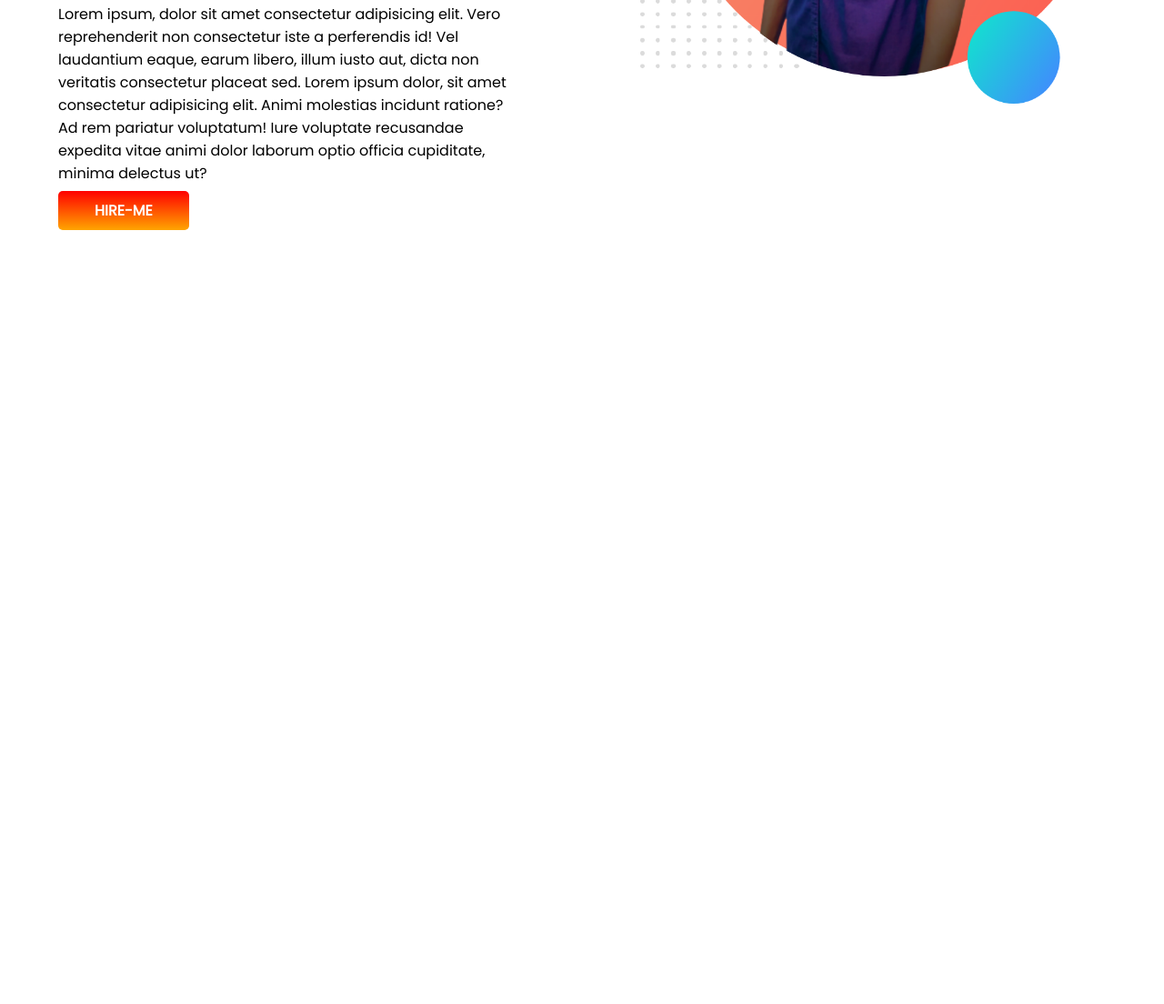
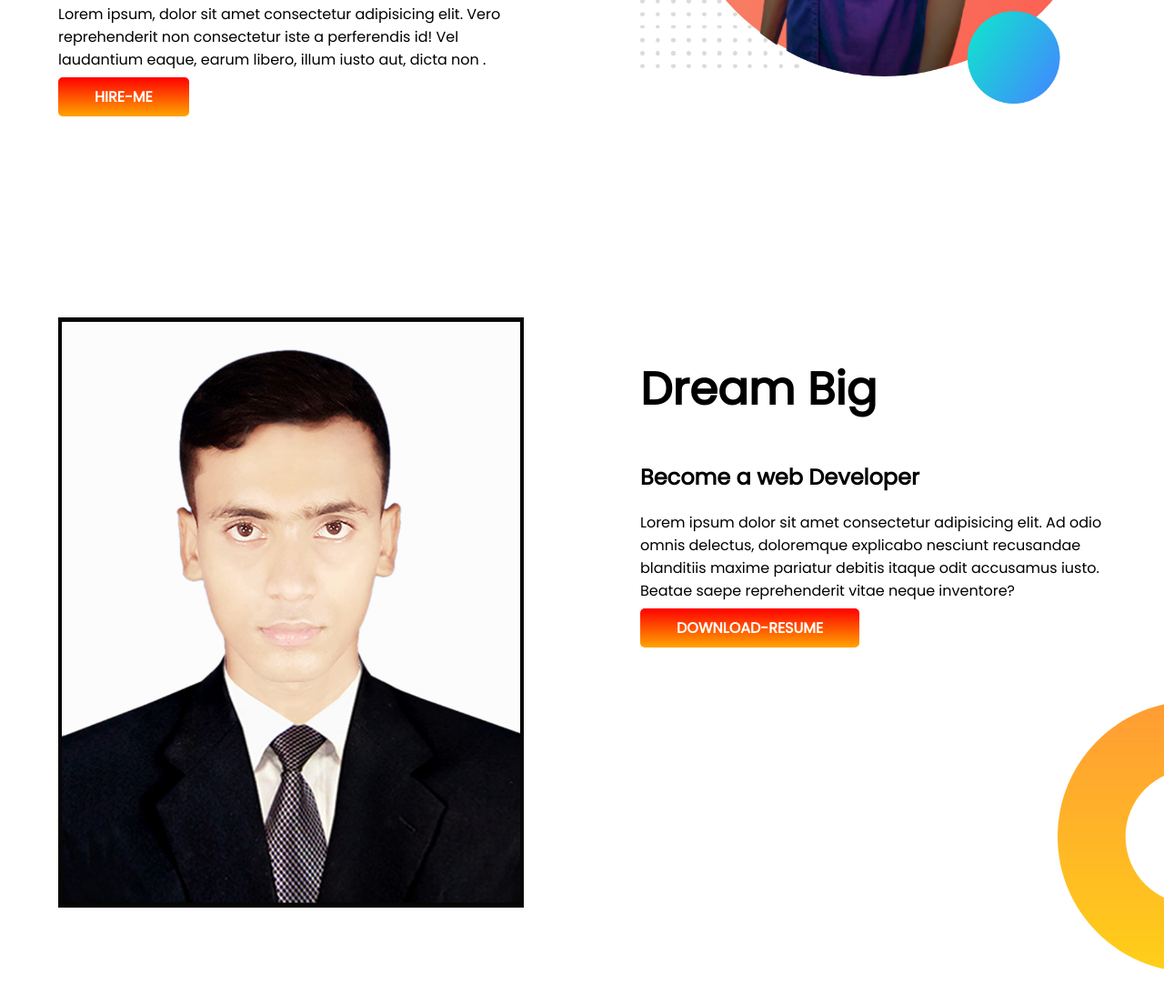
Before and after one commit to Kabir8809/Developer-portfolio, a plain HTML site: page index.html in a window 1280 px wide. Shown: the part 458-1562 px from the top of the page at 91% size. Before the commit the page ends 800 px from the top, so only its background shows below. Drawn offline with Linux system fonts and the light colour scheme.

Commit message:
first commit

```diff
--- a/index.html
+++ b/index.html
@@ -9,6 +9,7 @@
     <link rel="preconnect" href="https://fonts.gstatic.com" crossorigin>
     <link href="https://fonts.googleapis.com/css2?family=Poppins&display=swap" rel="stylesheet">
     <link rel="stylesheet" href="style.css">
+    <link rel="shortcut icon" href="/images/kabir5.jpg" type="image/x-icon">
 
 </head>
 <body>
@@ -17,12 +18,23 @@
             <h1>Welcome To </h1>
             <h1><span class="orange-color">Kabir Hossain's</span> world!</h1>
             <h3>Student & learner</h3>
-            <p>Lorem ipsum, dolor sit amet consectetur adipisicing elit. Vero reprehenderit non consectetur iste a perferendis id! Vel laudantium eaque, earum libero, illum iusto aut, dicta non veritatis consectetur placeat sed. Lorem ipsum dolor, sit amet consectetur adipisicing elit. Animi molestias incidunt ratione? Ad rem pariatur voluptatum! Iure voluptate recusandae expedita vitae animi dolor laborum optio officia cupiditate, minima delectus ut? </p>
+            <p>Lorem ipsum, dolor sit amet consectetur adipisicing elit. Vero reprehenderit non consectetur iste a perferendis id! Vel laudantium eaque, earum libero, illum iusto aut, dicta non . </p>
             <a class="link-button" target="blank" href="https://www.facebook.com/profile.php?id=100051931939245">HIRE-ME</a>
         </div>
         <div class="half-width">
             <img src="/images/Kabir-pocture-bg.png" alt="">
         </div>
     </section>
+    <section class="dream-big">
+        <div class="half-width img">
+            <img src="/images/kabir5.jpg" alt="">
+        </div>
+        <div class="half-width">
+            <h1>Dream Big</h1>
+            <h2>Become a web Developer</h2>
+            <p>Lorem ipsum dolor sit amet consectetur adipisicing elit. Ad odio omnis delectus, doloremque explicabo nesciunt recusandae blanditiis maxime pariatur debitis itaque odit accusamus iusto. Beatae saepe reprehenderit vitae neque inventore?</p>
+            <a class="link-button" target="blank" href="https://www.facebook.com/profile.php?id=100051931939245">DOWNLOAD-RESUME</a>
+        </div>
+    </section>
  </body>
 </html>
--- a/style.css
+++ b/style.css
@@ -10,6 +10,7 @@ h1{
 }
 section{
     display: flex;
+    margin-bottom: 100px;
 }
 .half-width{
     width: 50%;
@@ -30,3 +31,8 @@ section{
     background-image: url(/images/top-banner.png);
     background-repeat: no-repeat;
 }
+.dream-big{
+    background-image: url(/images/dream-bg.png);
+    background-repeat: no-repeat;
+    background-position: right bottom;
+}
```
Also changed, not shown: images/kabir5.jpg (added).
